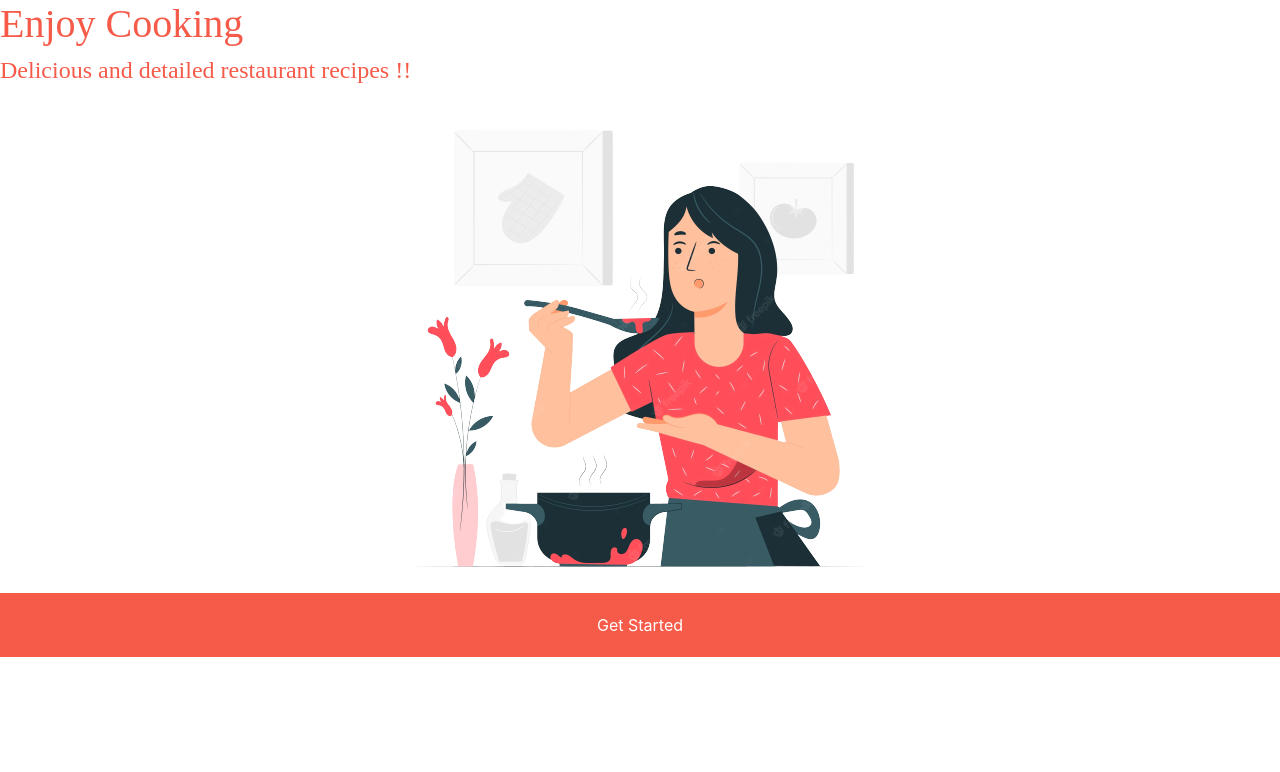
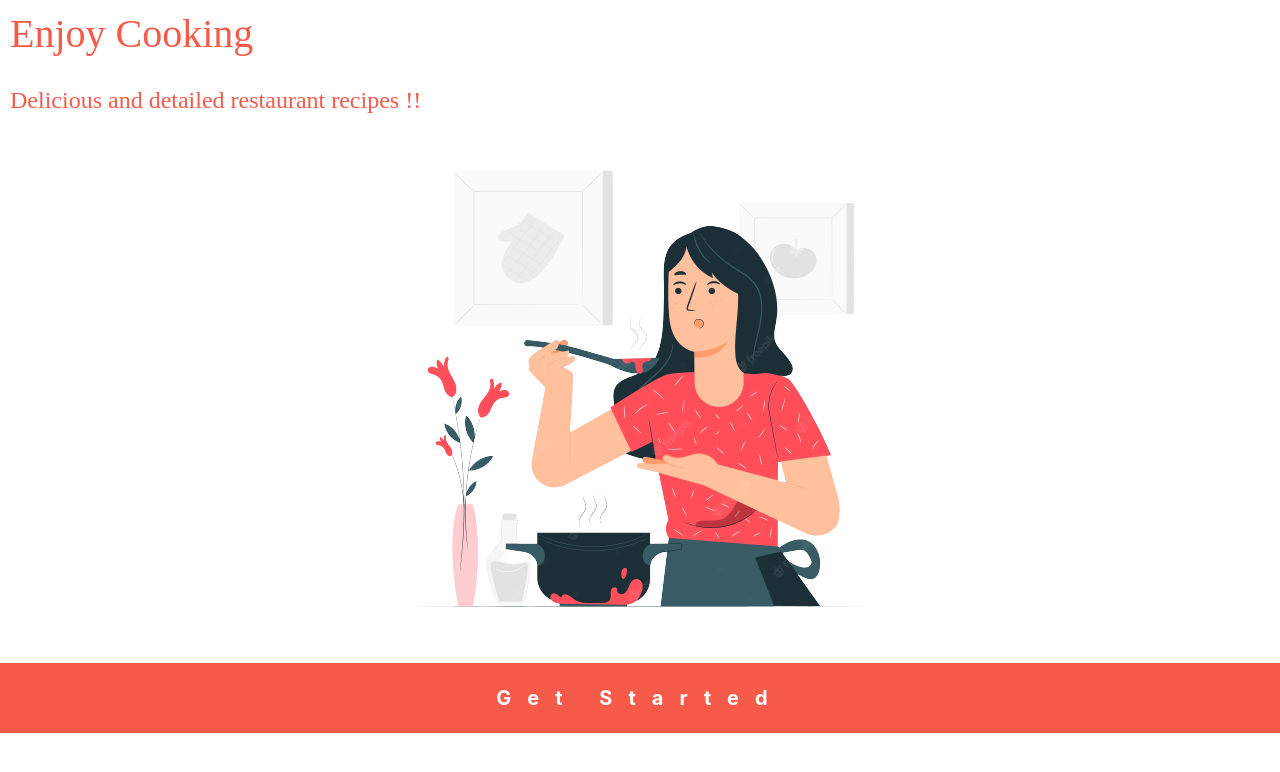
Before and after one commit to RutujaSantikar/Recipe-App, a Vue app: page /#/ in a window 1280 px wide. Shown: the top 772 px of the page. Built offline with nearby package versions, Linux system fonts and the light colour scheme.

Commit message:
routes added

```diff
--- a/src/App.vue
+++ b/src/App.vue
@@ -1,20 +1,17 @@
 <template>
   <div>
-    <AppHome />
+
+    <router-view></router-view>
   </div>
 </template>
 
 <script>
-import AppHome from './components/AppHome.vue'
+
 
 export default {
-  name: 'App',
-  components: {
-    AppHome
-  }
-}
+  name: "App",
+
+};
 </script>
 
-<style>
-
-</style>
+<style></style>
--- a/src/components/AppHome.vue
+++ b/src/components/AppHome.vue
@@ -7,7 +7,7 @@
     <section class="img-cont">
       <img v-bind:src="slider1" class="img-style"/>
     </section>
-    <div class="start-btn">Get Started</div>
+    <div class="start-btn">  <router-link to="/searchrecipe" class="white-text">Get Started</router-link> </div>
   </div>
 </template>
 
@@ -26,10 +26,12 @@ data(){
 <style scoped>
 .body{
   background-color: white;
+  height: 100vh;
 }
 .heading-title{
   color:   #f65b4a;
   font-family:'Times New Roman', Times, serif;
+
 
 }
 .img-cont, .start-btn{
@@ -40,7 +42,28 @@ data(){
   background-color: #f65b4a;
   color: white;
   padding: 20px;
+  letter-spacing:0.8em;
+  font-size: 20px;
+  font-weight: bold;
+  margin-top: 30px;
 
+
+}
+.white-text{
+  color: white;
+}
+
+h1,h4{
+  padding: 10px;
+}
+@media (max-width:600px) {
+
+  .img-style{
+    width:90vw;
+  }
+  .start-btn{
+    padding: 20px 15px 20px 15px;
+  }
 
 }
 
--- a/src/components/DetailsRecipe.vue
+++ b/src/components/DetailsRecipe.vue
@@ -0,0 +1,15 @@
+<template>
+  <h1>recipe details works</h1>
+
+</template>
+
+<script>
+export default {
+    name:"DetailsRecipe"
+
+}
+</script>
+
+<style>
+
+</style>
--- a/src/components/ListRecipe.vue
+++ b/src/components/ListRecipe.vue
@@ -0,0 +1,13 @@
+<template>
+  <h1>list of recipe works</h1>
+</template>
+
+<script>
+export default {
+name:"ListRecipe"
+}
+</script>
+
+<style>
+
+</style>
--- a/src/components/SearchRecipe.vue
+++ b/src/components/SearchRecipe.vue
@@ -0,0 +1,21 @@
+<template>
+  <div>
+    <div class="search-cont">
+      <input type="search" placeholder="search for recipe..." class="search-bar"/>
+
+    </div>
+  </div>
+</template>
+
+<script>
+export default {
+name:"SearchRecipe"
+}
+</script>
+
+<style scoped>
+h1{
+    color:pink;
+}
+
+</style>
--- a/src/main.js
+++ b/src/main.js
@@ -1,5 +1,7 @@
 import Vue from 'vue'
 import App from './App.vue'
+import Router from "vue-router"
+import router from "./router/routes"
 import { BootstrapVue, IconsPlugin } from 'bootstrap-vue'
 
 Vue.use(BootstrapVue);
@@ -8,6 +10,9 @@ import "bootstrap/dist/css/bootstrap.min.css"
 import "bootstrap-vue/dist/bootstrap-vue.css"
 Vue.config.productionTip = false
 
+Vue.use(Router)
+
 new Vue({
   render: h => h(App),
+  router
 }).$mount('#app')
--- a/src/router/routes.js
+++ b/src/router/routes.js
@@ -0,0 +1,33 @@
+import Router from "vue-router";
+import AppHome from"../components/AppHome";
+import SearchRecipe from "../components/SearchRecipe";
+import ListRecipe from "../components/ListRecipe";
+import DetailsRecipe from "../components/DetailsRecipe";
+
+const router = new Router({
+//   mode:"history",
+  routes:[
+    {
+        name:"home",
+        path:'',
+        component:AppHome
+    },
+
+    {
+        name:"searchforrecipe",
+        path:"/searchrecipe",
+        component:SearchRecipe
+    },
+    {
+        name:"recipes",
+        path:"/searchrecipe/recipes",
+        component:ListRecipe
+    },
+    {
+        name:"recipedetails",
+        path:"/searchrecipe/recipes/:id",
+        component:DetailsRecipe
+    }
+  ]
+})
+export default router;
```
